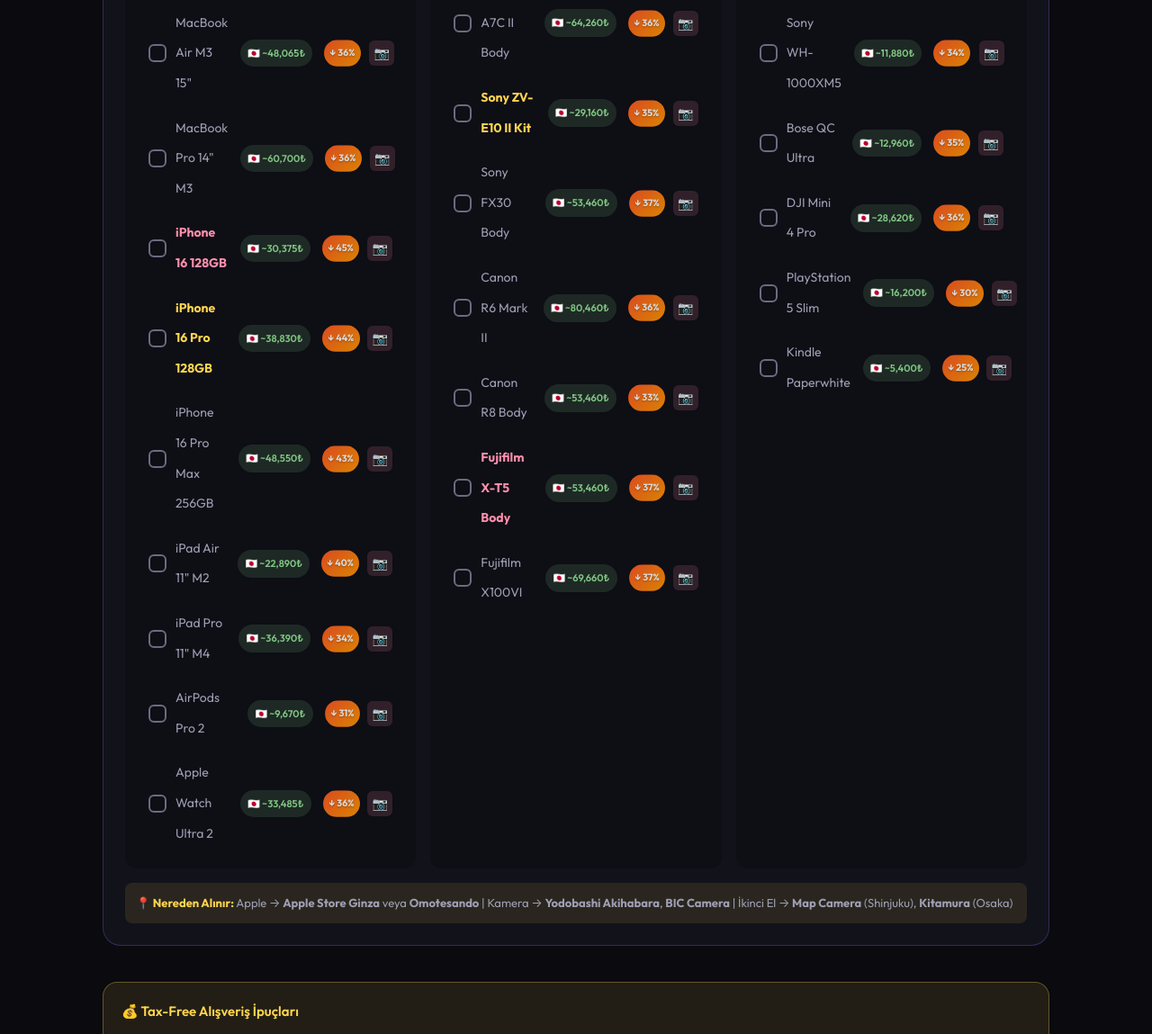
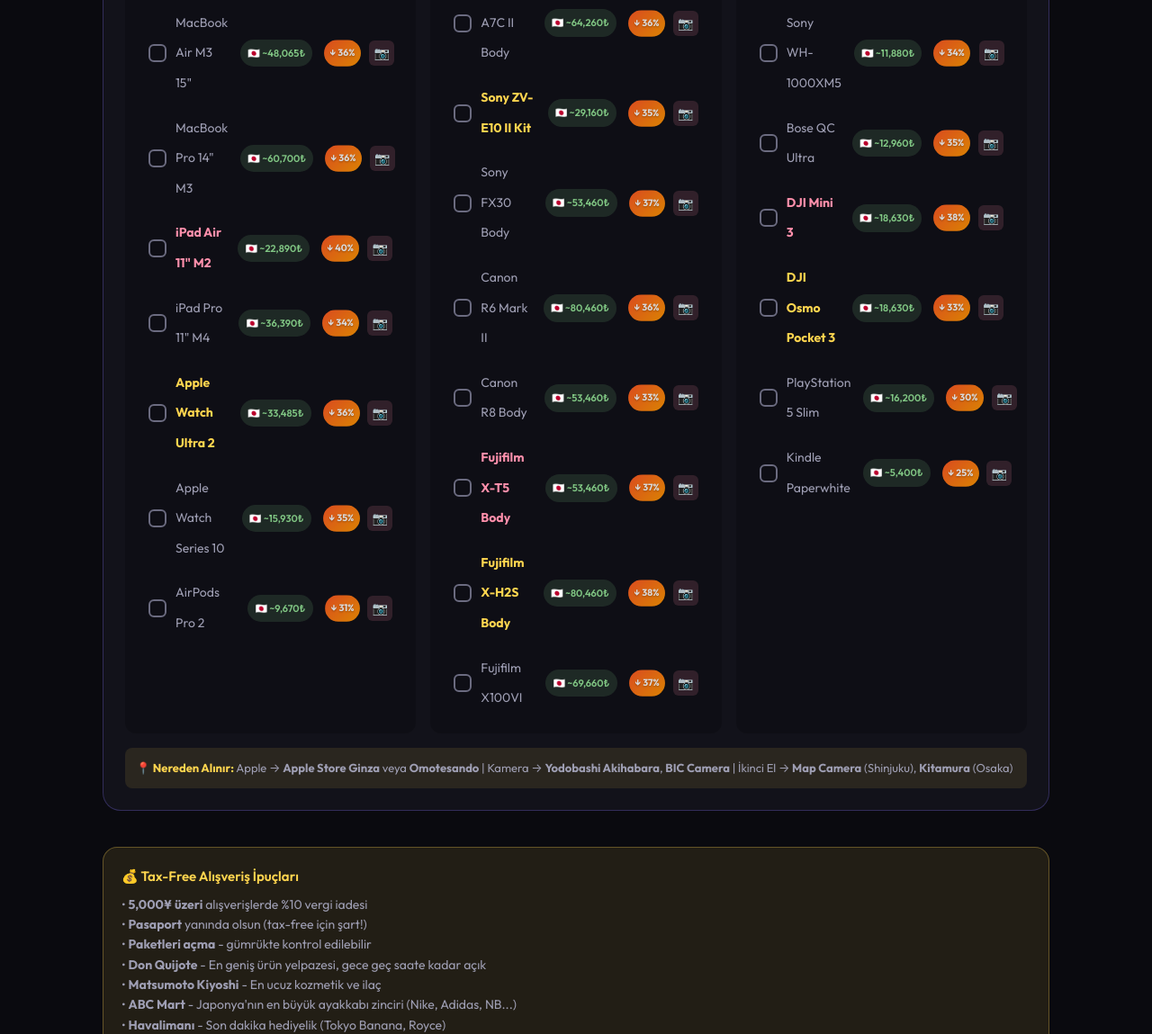
Before and after one commit to mennansevim/japan-trip, a plain HTML site: page index.html in a window 1280 px wide. Shown: the part 7156-8305 px from the top of the page at 90% size. Drawn offline with Linux system fonts and the light colour scheme; a web font is replaced by a local one.

Commit message:
Update electronics: remove iPhones, add Fujifilm X-H2S, DJI Mini 3, DJI Osmo Pocket 3

```diff
--- a/index.html
+++ b/index.html
@@ -2442,13 +2442,11 @@
                 <label class="shop-item"><input type="checkbox" data-item="macbook-air-m3"> <strong style="color: var(--accent-sakura);">MacBook Air M3 13"</strong> <span class="price-jp">🇯🇵 ~40,050₺</span> <span class="discount-badge">38%</span> <button class="search-img-btn" onclick="event.preventDefault(); showProductImage('MacBook Air M3', 'MacBook Air M3 2024')">📷</button></label>
                 <label class="shop-item"><input type="checkbox" data-item="macbook-air-15"> MacBook Air M3 15" <span class="price-jp">🇯🇵 ~48,065₺</span> <span class="discount-badge">36%</span> <button class="search-img-btn" onclick="event.preventDefault(); showProductImage('MacBook Air 15', 'MacBook Air 15 inch M3')">📷</button></label>
                 <label class="shop-item"><input type="checkbox" data-item="macbook-pro-14"> MacBook Pro 14" M3 <span class="price-jp">🇯🇵 ~60,700₺</span> <span class="discount-badge">36%</span> <button class="search-img-btn" onclick="event.preventDefault(); showProductImage('MacBook Pro 14', 'MacBook Pro 14 M3')">📷</button></label>
-                <label class="shop-item"><input type="checkbox" data-item="iphone-16"> <strong style="color: var(--accent-sakura);">iPhone 16 128GB</strong> <span class="price-jp">🇯🇵 ~30,375₺</span> <span class="discount-badge">45%</span> <button class="search-img-btn" onclick="event.preventDefault(); showProductImage('iPhone 16', 'iPhone 16 Apple')">📷</button></label>
-                <label class="shop-item"><input type="checkbox" data-item="iphone-16-pro"> <strong style="color: var(--accent-gold);">iPhone 16 Pro 128GB</strong> <span class="price-jp">🇯🇵 ~38,830₺</span> <span class="discount-badge">44%</span> <button class="search-img-btn" onclick="event.preventDefault(); showProductImage('iPhone 16 Pro', 'iPhone 16 Pro Apple')">📷</button></label>
-                <label class="shop-item"><input type="checkbox" data-item="iphone-16-pro-max"> iPhone 16 Pro Max 256GB <span class="price-jp">🇯🇵 ~48,550₺</span> <span class="discount-badge">43%</span> <button class="search-img-btn" onclick="event.preventDefault(); showProductImage('iPhone 16 Pro Max', 'iPhone 16 Pro Max Apple')">📷</button></label>
-                <label class="shop-item"><input type="checkbox" data-item="ipad-air"> iPad Air 11" M2 <span class="price-jp">🇯🇵 ~22,890₺</span> <span class="discount-badge">40%</span> <button class="search-img-btn" onclick="event.preventDefault(); showProductImage('iPad Air M2', 'iPad Air M2 2024')">📷</button></label>
+                <label class="shop-item"><input type="checkbox" data-item="ipad-air"> <strong style="color: var(--accent-sakura);">iPad Air 11" M2</strong> <span class="price-jp">🇯🇵 ~22,890₺</span> <span class="discount-badge">40%</span> <button class="search-img-btn" onclick="event.preventDefault(); showProductImage('iPad Air M2', 'iPad Air M2 2024')">📷</button></label>
                 <label class="shop-item"><input type="checkbox" data-item="ipad-pro"> iPad Pro 11" M4 <span class="price-jp">🇯🇵 ~36,390₺</span> <span class="discount-badge">34%</span> <button class="search-img-btn" onclick="event.preventDefault(); showProductImage('iPad Pro M4', 'iPad Pro M4 2024')">📷</button></label>
+                <label class="shop-item"><input type="checkbox" data-item="apple-watch-ultra"> <strong style="color: var(--accent-gold);">Apple Watch Ultra 2</strong> <span class="price-jp">🇯🇵 ~33,485₺</span> <span class="discount-badge">36%</span> <button class="search-img-btn" onclick="event.preventDefault(); showProductImage('Apple Watch Ultra 2', 'Apple Watch Ultra 2')">📷</button></label>
+                <label class="shop-item"><input type="checkbox" data-item="apple-watch-10"> Apple Watch Series 10 <span class="price-jp">🇯🇵 ~15,930₺</span> <span class="discount-badge">35%</span> <button class="search-img-btn" onclick="event.preventDefault(); showProductImage('Apple Watch 10', 'Apple Watch Series 10')">📷</button></label>
                 <label class="shop-item"><input type="checkbox" data-item="airpods-pro"> AirPods Pro 2 <span class="price-jp">🇯🇵 ~9,670₺</span> <span class="discount-badge">31%</span> <button class="search-img-btn" onclick="event.preventDefault(); showProductImage('AirPods Pro 2', 'AirPods Pro 2 Apple')">📷</button></label>
-                <label class="shop-item"><input type="checkbox" data-item="apple-watch-ultra"> Apple Watch Ultra 2 <span class="price-jp">🇯🇵 ~33,485₺</span> <span class="discount-badge">36%</span> <button class="search-img-btn" onclick="event.preventDefault(); showProductImage('Apple Watch Ultra 2', 'Apple Watch Ultra 2')">📷</button></label>
               </div>
             </div>
 
@@ -2463,6 +2461,7 @@
                 <label class="shop-item"><input type="checkbox" data-item="canon-r6ii"> Canon R6 Mark II <span class="price-jp">🇯🇵 ~80,460₺</span> <span class="discount-badge">36%</span> <button class="search-img-btn" onclick="event.preventDefault(); showProductImage('Canon R6 II', 'Canon EOS R6 Mark II')">📷</button></label>
                 <label class="shop-item"><input type="checkbox" data-item="canon-r8"> Canon R8 Body <span class="price-jp">🇯🇵 ~53,460₺</span> <span class="discount-badge">33%</span> <button class="search-img-btn" onclick="event.preventDefault(); showProductImage('Canon R8', 'Canon EOS R8')">📷</button></label>
                 <label class="shop-item"><input type="checkbox" data-item="fuji-xt5"> <strong style="color: var(--accent-sakura);">Fujifilm X-T5 Body</strong> <span class="price-jp">🇯🇵 ~53,460₺</span> <span class="discount-badge">37%</span> <button class="search-img-btn" onclick="event.preventDefault(); showProductImage('Fujifilm X-T5', 'Fujifilm X-T5 camera')">📷</button></label>
+                <label class="shop-item"><input type="checkbox" data-item="fuji-xh2s"> <strong style="color: var(--accent-gold);">Fujifilm X-H2S Body</strong> <span class="price-jp">🇯🇵 ~80,460₺</span> <span class="discount-badge">38%</span> <button class="search-img-btn" onclick="event.preventDefault(); showProductImage('Fujifilm X-H2S', 'Fujifilm X-H2S camera')">📷</button></label>
                 <label class="shop-item"><input type="checkbox" data-item="fuji-x100vi"> Fujifilm X100VI <span class="price-jp">🇯🇵 ~69,660₺</span> <span class="discount-badge">37%</span> <button class="search-img-btn" onclick="event.preventDefault(); showProductImage('Fujifilm X100VI', 'Fujifilm X100VI camera')">📷</button></label>
               </div>
             </div>
@@ -2474,7 +2473,8 @@
                 <label class="shop-item"><input type="checkbox" data-item="switch-oled"> <strong style="color: var(--accent-gold);">Nintendo Switch OLED</strong> <span class="price-jp">🇯🇵 ~10,255₺</span> <span class="discount-badge">43%</span> <button class="search-img-btn" onclick="event.preventDefault(); showProductImage('Nintendo Switch OLED', 'Nintendo Switch OLED')">📷</button></label>
                 <label class="shop-item"><input type="checkbox" data-item="sony-xm5"> Sony WH-1000XM5 <span class="price-jp">🇯🇵 ~11,880₺</span> <span class="discount-badge">34%</span> <button class="search-img-btn" onclick="event.preventDefault(); showProductImage('Sony WH-1000XM5', 'Sony WH-1000XM5 headphones')">📷</button></label>
                 <label class="shop-item"><input type="checkbox" data-item="bose-qc"> Bose QC Ultra <span class="price-jp">🇯🇵 ~12,960₺</span> <span class="discount-badge">35%</span> <button class="search-img-btn" onclick="event.preventDefault(); showProductImage('Bose QC Ultra', 'Bose QuietComfort Ultra')">📷</button></label>
-                <label class="shop-item"><input type="checkbox" data-item="dji-mini4"> DJI Mini 4 Pro <span class="price-jp">🇯🇵 ~28,620₺</span> <span class="discount-badge">36%</span> <button class="search-img-btn" onclick="event.preventDefault(); showProductImage('DJI Mini 4 Pro', 'DJI Mini 4 Pro drone')">📷</button></label>
+                <label class="shop-item"><input type="checkbox" data-item="dji-mini3"> <strong style="color: var(--accent-sakura);">DJI Mini 3</strong> <span class="price-jp">🇯🇵 ~18,630₺</span> <span class="discount-badge">38%</span> <button class="search-img-btn" onclick="event.preventDefault(); showProductImage('DJI Mini 3', 'DJI Mini 3 drone')">📷</button></label>
+                <label class="shop-item"><input type="checkbox" data-item="dji-osmo-pocket3"> <strong style="color: var(--accent-gold);">DJI Osmo Pocket 3</strong> <span class="price-jp">🇯🇵 ~18,630₺</span> <span class="discount-badge">33%</span> <button class="search-img-btn" onclick="event.preventDefault(); showProductImage('DJI Osmo Pocket 3', 'DJI Osmo Pocket 3 gimbal camera')">📷</button></label>
                 <label class="shop-item"><input type="checkbox" data-item="ps5-slim"> PlayStation 5 Slim <span class="price-jp">🇯🇵 ~16,200₺</span> <span class="discount-badge">30%</span> <button class="search-img-btn" onclick="event.preventDefault(); showProductImage('PlayStation 5 Slim', 'PS5 Slim console')">📷</button></label>
                 <label class="shop-item"><input type="checkbox" data-item="kindle"> Kindle Paperwhite <span class="price-jp">🇯🇵 ~5,400₺</span> <span class="discount-badge">25%</span> <button class="search-img-btn" onclick="event.preventDefault(); showProductImage('Kindle Paperwhite', 'Kindle Paperwhite 2024')">📷</button></label>
               </div>
```
